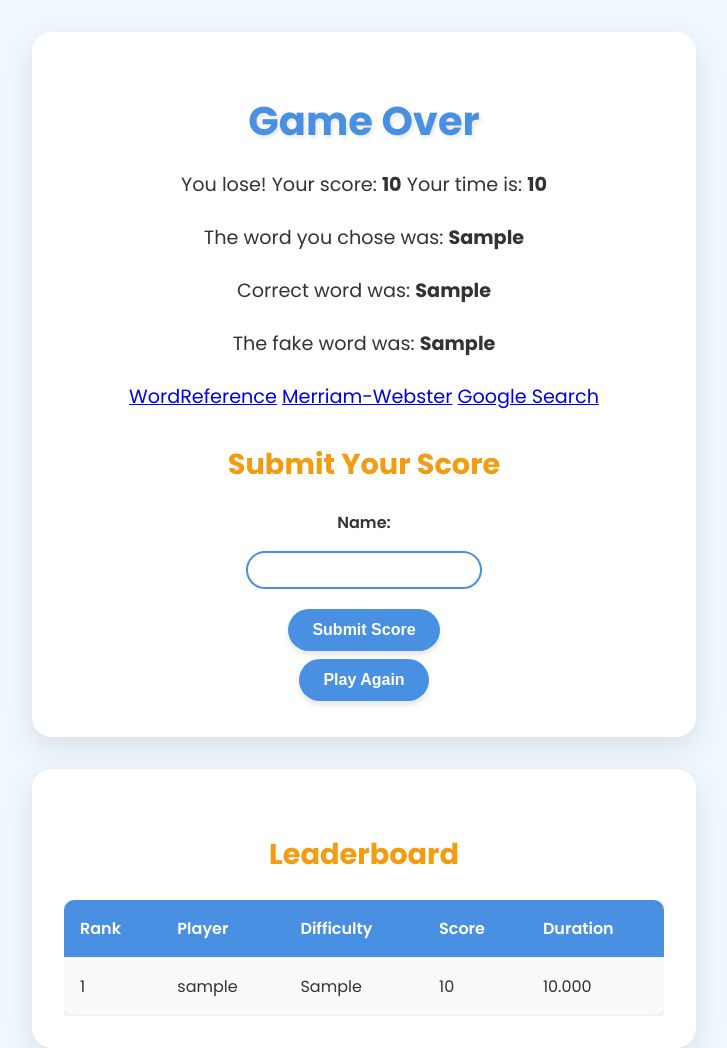
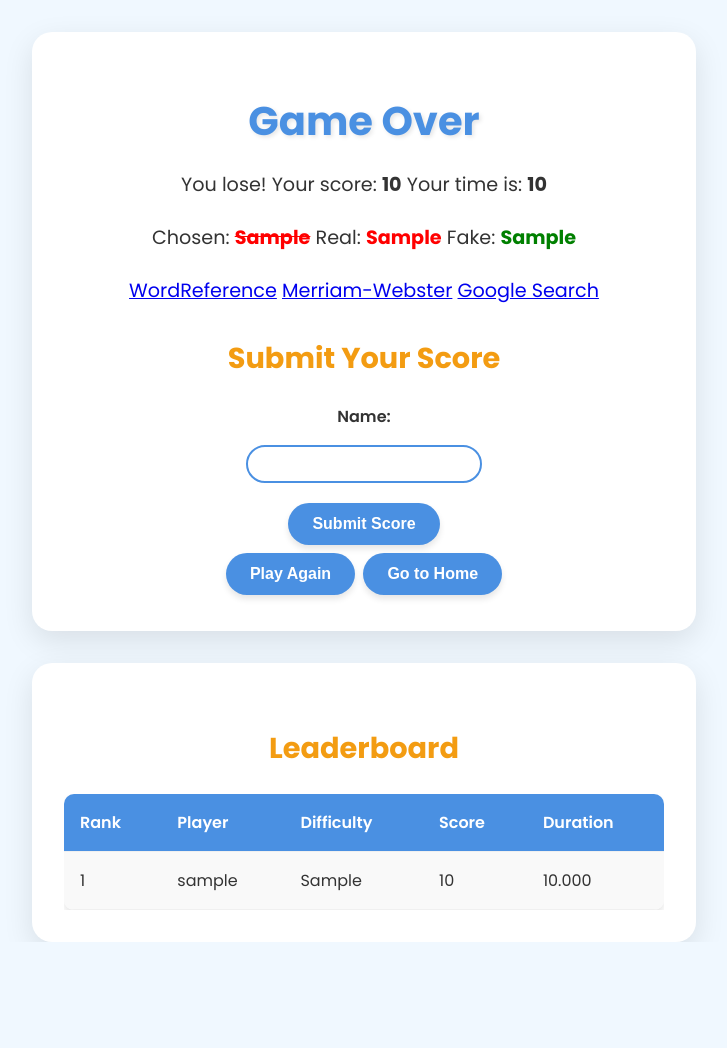
Before and after one commit to BaptTF/English-Project, a Flask app: template templates/gameover.html in a window 1280 px wide. Shown: the whole page, without its empty margins (276-1003 px from the left). After the commit the page ends 942 px from the top, so only its background shows below. Run offline with Flask 3, Linux system fonts and the light colour scheme; the template is opened without the code that fills it: most values are stand-ins (such as "Sample title", 1, 10 or a date in 2020); parts of the project's set-up code (start-up, migrations or seed data) failed here and were passed over.

Commit message:
feat: update gameover page to display real, wrong, and fake words with improved styling and navigation

```diff
--- a/app.py
+++ b/app.py
@@ -124,7 +124,8 @@ def gameover():
         score=session["score"],
         wrong_word=session["wrong_word"],
         fake_word=session["fake_words"][0],
-        correct_word=session["real_words"][0],
+        real_word=session["real_words"][0],
+        difficulty=session["difficulty"],
         duration=format_duration,
     )
 
--- a/static/styles/gameover.css
+++ b/static/styles/gameover.css
@@ -138,6 +138,21 @@ tr:hover {
     background-color: #f0f0f0;
 }
 
+.wrong-word {
+    color: red;
+    text-decoration: line-through;
+}
+
+.real-word {
+    color: red;
+}
+
+.fake-word {
+    color: green;
+}
+
+
+
 @keyframes fadeIn {
     from {
         opacity: 0;
--- a/templates/gameover.html
+++ b/templates/gameover.html
@@ -15,12 +15,14 @@
     <div class="container fade-in">
         <h1>Game Over</h1>
         <p>You lose! Your score: <strong>{{ score }}</strong> Your time is: <strong>{{ duration }}</strong></p>
-        <p>The word you chose was: <strong>{{ wrong_word }}</strong></a></p>
-        <p>Correct word was: <strong>{{ correct_word }}</strong></p>
-        <p>The fake word was: <strong>{{ fake_word }}</strong></p>
+        <p>
+            Chosen: <strong class="wrong-word">{{ wrong_word }}</strong>
+            Real: <strong class="real-word">{{ real_word }}</strong>
+            Fake: <strong class="fake-word">{{ fake_word }}</strong>
+        </p>
         <p><a href="https://www.wordreference.com/definition/{{wrong_word}}">WordReference</a>
-                    <a href="https://www.merriam-webster.com/dictionary/{{wrong_word}}">Merriam-Webster</a>
-                            <a href="https://www.google.com/search?q=define+{{wrong_word}}">Google Search</a>
+            <a href="https://www.merriam-webster.com/dictionary/{{wrong_word}}">Merriam-Webster</a>
+            <a href="https://www.google.com/search?q=define+{{wrong_word}}">Google Search</a>
 
         </p>
 
@@ -30,7 +32,8 @@
             <input type="text" id="name" name="name" required>
             <button type="submit">Submit Score</button>
         </form>
-        <button onclick="window.location.href='/'" class="fade-in">Play Again</button>
+        <button onclick="window.location.href='/game/{{difficulty}}'" class="fade-in">Play Again</button>
+        <button onclick="window.location.href='/'" class="fade-in">Go to Home</button>
     </div>
 
     <!-- Leaderboard Container -->
```
